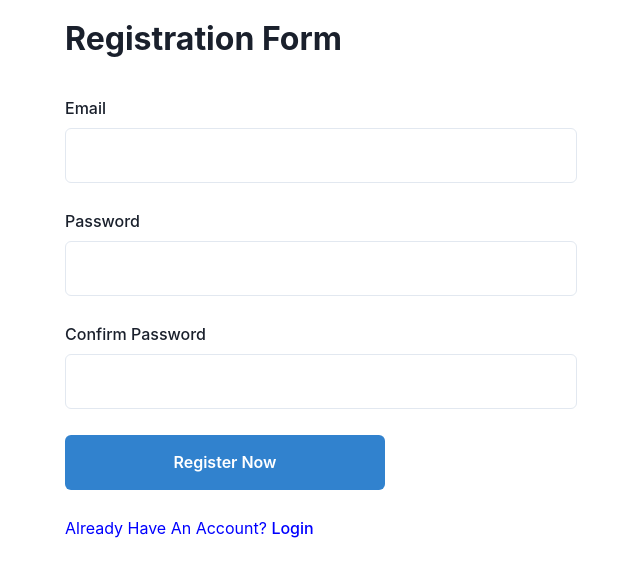
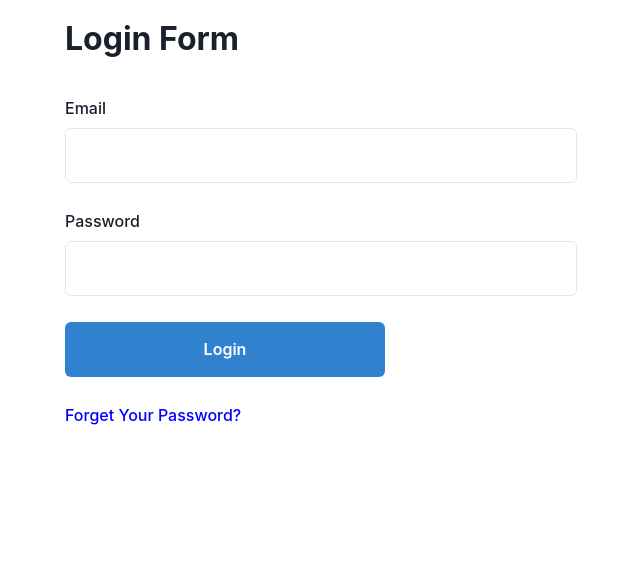
Before and after one commit to dolokelen/recruitment-front, a React (Vite) app: page / in a window 1280 px wide. Shown: the top 576 px of the page, without its empty margins (319-959 px from the left). Built offline with nearby package versions, Linux system fonts and the light colour scheme.

Commit message:
Built login form

```diff
--- a/src/App.tsx
+++ b/src/App.tsx
@@ -1,14 +1,8 @@
-import { Box } from "@chakra-ui/react";
 import "./App.css";
-import RegistrationForm from "./accounts/RegistrationForm";
+import LoginForm from "./accounts/LoginForm";
 
 function App() {
-  // return (
-  //   <Box p='5%'>
-  //     <RegistrationForm />
-  //   </Box>
-  // );
-  return <RegistrationForm />;
+  return <LoginForm />;
 }
 
 export default App;
--- /dev/null
+++ b/src/accounts/LoginForm.tsx
@@ -0,0 +1,32 @@
+import { Text, Link, Box } from "@chakra-ui/react";
+import { blue } from "./../colors";
+import "./registration.css";
+import { MyButton, MyHeading, MyInput } from "../MyFormComponents";
+
+const LoginForm = () => {
+  return (
+    <form onSubmit={(e) => e.preventDefault()}>
+      <Box className="div" id="div">
+        <MyHeading>Login Form</MyHeading>
+
+        <MyInput label="Email" name="" type="text">
+          {false && <Text>Dynamic error message</Text>}
+        </MyInput>
+
+        <MyInput label="Password" name="password" type="password">
+          {false && <Text>Dynamic error message</Text>}
+        </MyInput>
+
+        <MyButton type="submit" color={blue}>
+          Login
+        </MyButton>
+
+        <Text color={blue}>
+          <Link>Forget Your Password?</Link>
+        </Text>
+      </Box>
+    </form>
+  );
+};
+
+export default LoginForm;
```
